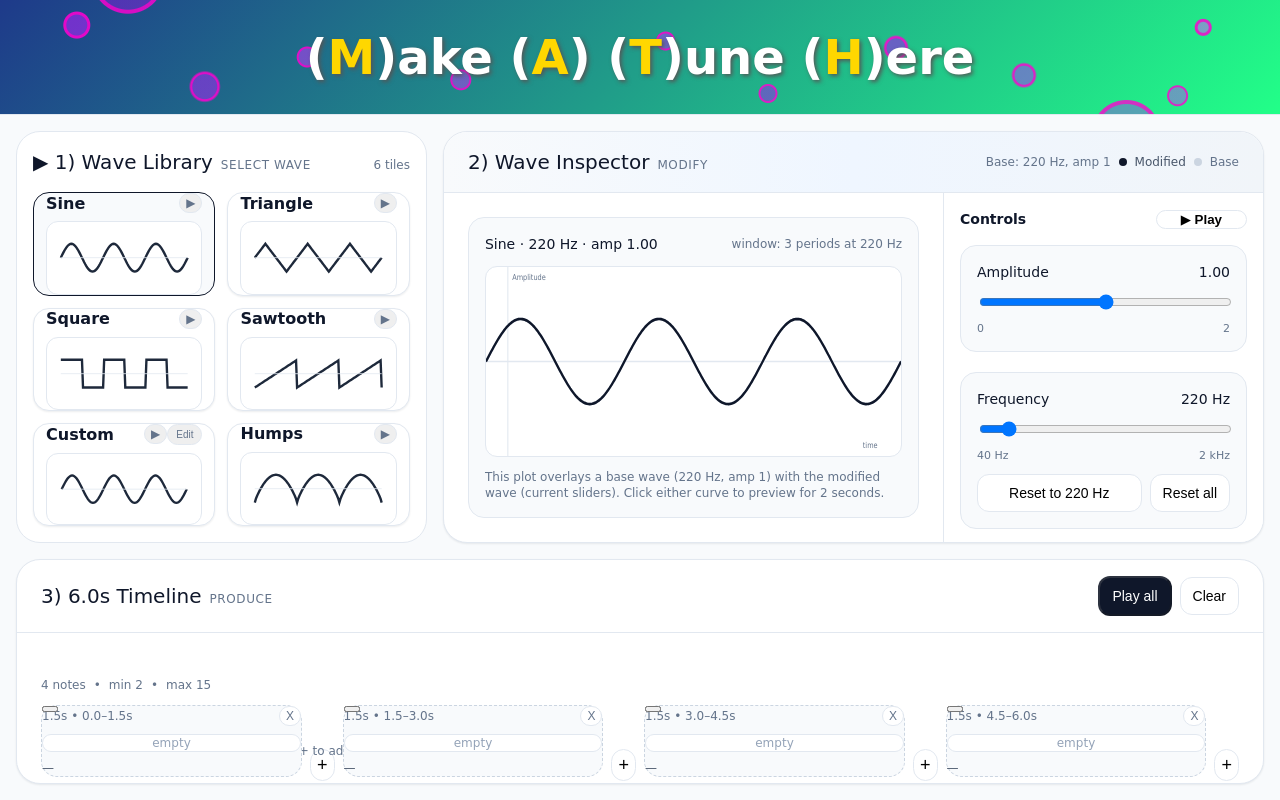
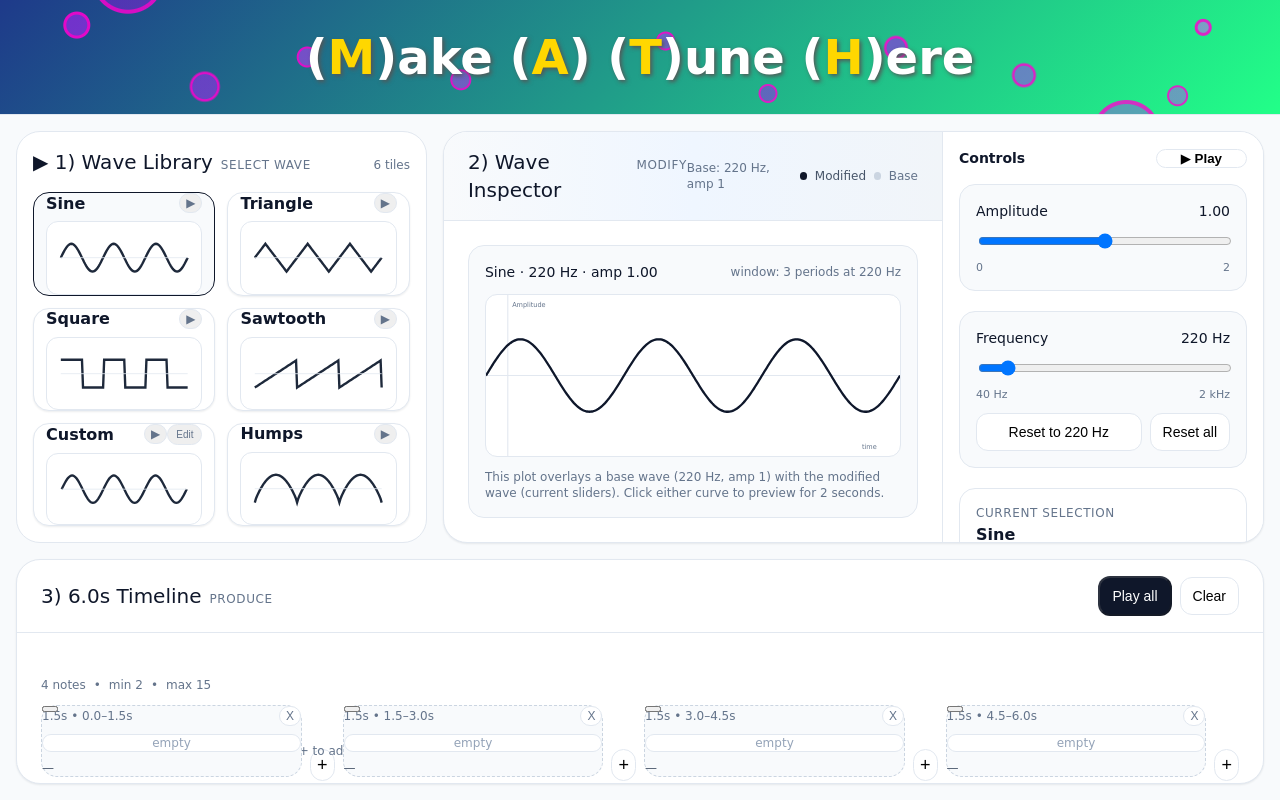
Before and after one commit to guraltsev/make_your_own_tune, a React (Vite) app: page / in a window 1280 px wide. Built offline with nearby package versions, Linux system fonts and the light colour scheme.

Commit message:
Adjust Panel 2 layout so banner stays over graph column

```diff
--- a/src/App.tsx
+++ b/src/App.tsx
@@ -1171,7 +1171,10 @@ export default function SoundWavesPresentationMockup() {
 
           {/* Right column (2/3) */}
           <div className="w-2/3 min-h-0">
-            <div className="h-full rounded-3xl border bg-white shadow-sm overflow-hidden flex flex-col">
+            <div className="h-full rounded-3xl border bg-white shadow-sm overflow-hidden">
+              <div className="h-full flex min-h-0">
+                {/* Plot + banner */}
+                <div className="flex-1 min-w-0 border-r flex flex-col">
                   <BannerHeader
                     left={
                       <div>
@@ -1192,8 +1195,6 @@ export default function SoundWavesPresentationMockup() {
                     }
                   />
 
-              <div className="flex-1 flex min-h-0">
-                {/* Plot */}
                   <div className="flex-1 p-6 min-w-0">
                     <div className="h-full rounded-2xl border bg-slate-50 p-4 flex flex-col">
                     <div className="text-sm font-medium flex items-center justify-between">
@@ -1260,9 +1261,10 @@ export default function SoundWavesPresentationMockup() {
                     </div>
                   </div>
                 </div>
+              </div>
 
                 {/* Sliders */}
-          <div className="w-[320px] border-l p-4 bg-white overflow-hidden">
+                <div className="w-[320px] p-4 bg-white overflow-hidden">
                   <div className="flex items-center justify-between gap-2">
                     <div className="text-sm font-semibold">Controls</div>
                     <button
```
Lines whose indentation alone changed are shown as unchanged.
